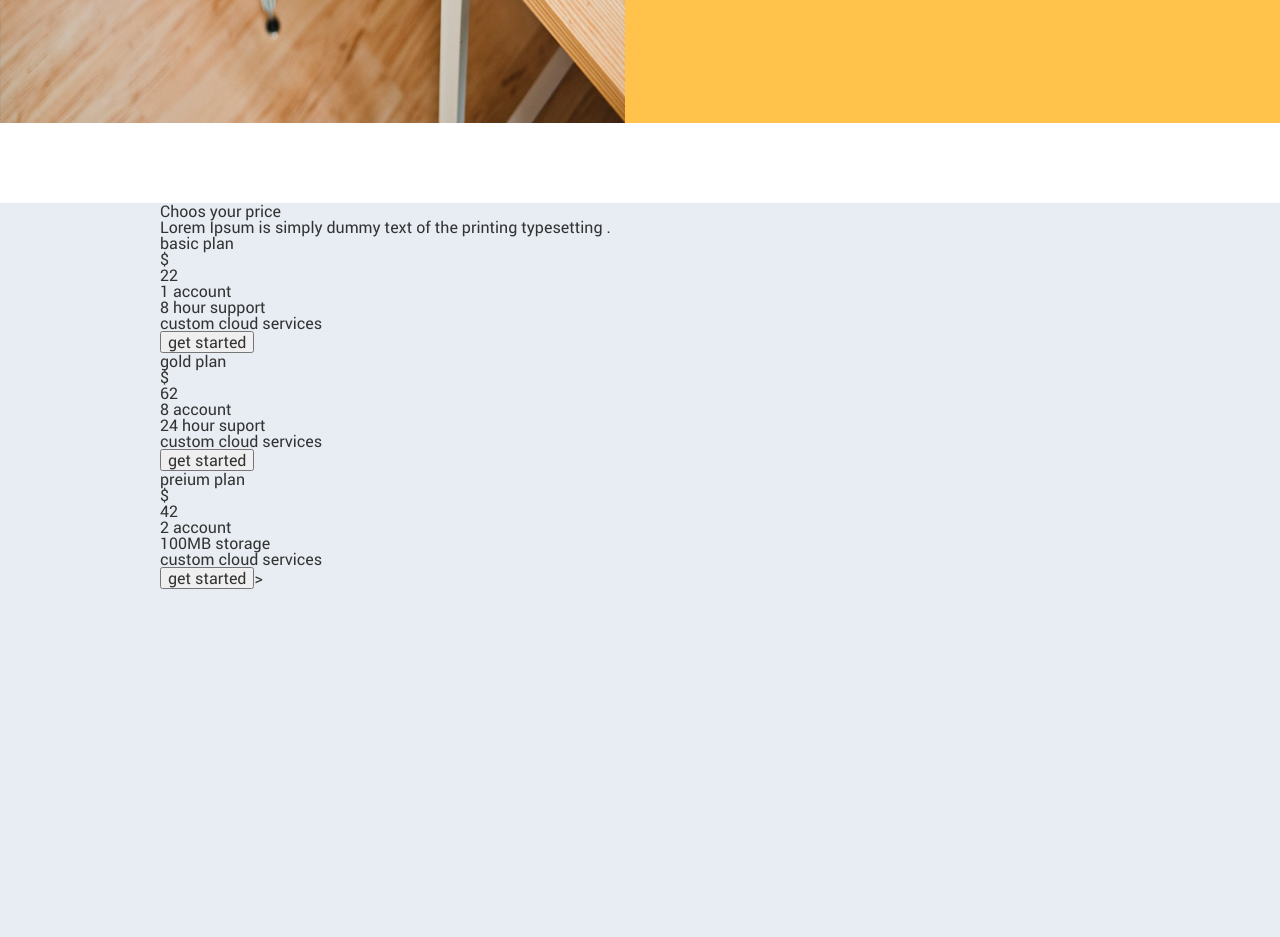
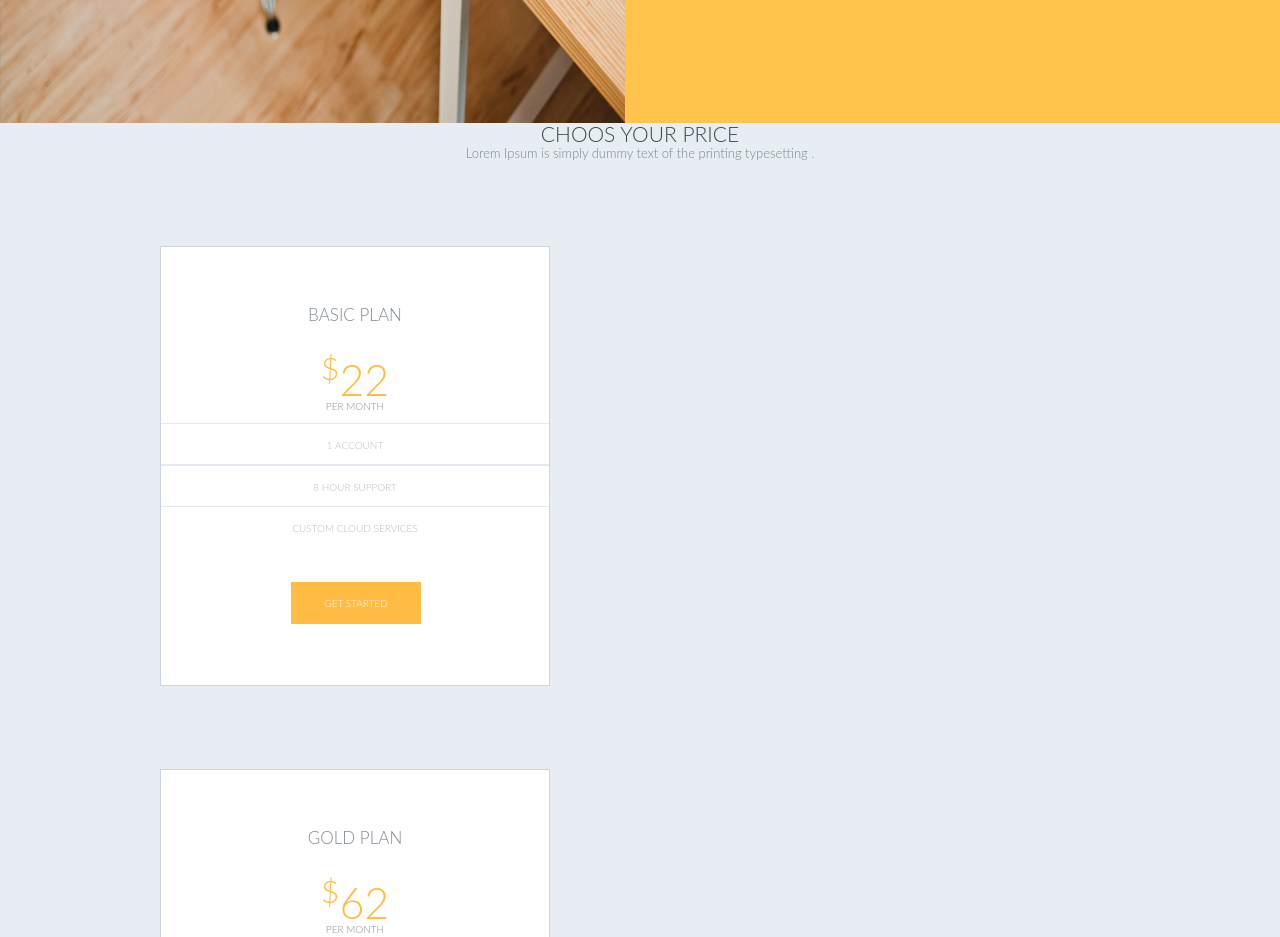
Before and after one commit to marinaopolko/BusinessTheme, a plain HTML site: page index_siarhei.html in a window 1280 px wide. Shown: the part 1940-2877 px from the top of the page. Drawn offline with Linux system fonts and the light colour scheme.

Commit message:
Не доделала

```diff
--- a/css/main.css
+++ b/css/main.css
@@ -407,6 +407,98 @@ button.btn_about{
 }
 section.price{
     height: 900px;
-    margin-top: 80px;
     background-color: #e7edf3;
 }
+div.pricing-heading>h1{
+    font-family: "Lato Light", sans-serif;
+    font-size: 21px;
+    color: #394b50;
+    text-align: center;
+    text-transform: uppercase;
+    font-weight: 500;
+}
+div.pricing-heading>p{
+    font-family: "Lato Light", sans-serif;
+    font-size: 13px;
+    color: #75888d;
+    text-align: center;
+    line-height: 1.5;
+}
+div.basic-plan, div.gold-plan, div.premium-plan{
+    margin-top: 83px;
+    width: 390px;
+    height: 440px;
+    background-color: #FFFFFF;
+    border: 1px solid #ccd5df;
+}
+div.basic-plan>h2, div.gold-plan>h2, div.premium-plan>h2{
+    font-family: "Lato Light", sans-serif;
+    font-size: 17px;
+    color: #818b95;
+    text-align: center;
+    line-height: 1.5;
+    text-transform: uppercase;
+    margin-top: 55px;
+}
+div.basic-plan>p, div.gold-plan>p, div.premium-plan>p{
+    font-family: "Lato Light", sans-serif;
+    font-size: 43px;
+    color: #ffbb42;
+    text-align: center;
+    text-transform: uppercase;
+    margin-top: 30px;
+}
+div.basic-plan>h1.per, div.gold-plan>h1.per, div.premium-plan>h1.per{
+    font-family: "Lato Light", sans-serif;
+    font-size: 10px;
+    color: #818b95;
+    text-align: center;
+    text-transform: uppercase;
+    margin-bottom: 12px;
+}
+div.basic-plan>h1.account, div.gold-plan>h1.account, div.premium-plan>h1.account{
+    font-family: "Lato Light", sans-serif;
+    font-size: 10px;
+    color: #b5bbc1;
+    text-align: center;
+    text-transform: uppercase;
+    padding-top: 16px;
+    padding-bottom: 14px;
+    border-bottom: 1px solid #e2e9f0;
+    border-top: 1px solid #e2e9f0;
+}
+div.basic-plan>h1.services, div.gold-plan>h1.services, div.premium-plan>h1.services {
+    font-family: "Lato Light", sans-serif;
+    font-size: 10px;
+    color: #b5bbc1;
+    text-align: center;
+    text-transform: uppercase;
+    padding-top: 16px;
+    padding-bottom: 14px;
+}
+div.basic-plan>button, div.gold-plan>button, div.premium-plan>button {
+    width: 130px;
+    height: 42px;
+    font-family: "Lato Light", sans-serif;
+    font-size: 10px;
+    color: #FFFFFF;
+    text-transform: uppercase;
+    padding-top: 16px;
+    padding-bottom: 16px;
+    border-radius: 1px;
+    border: none;
+    background-color: #ffbb42 ;
+    margin-top: 35px;
+    margin-left: 130px;
+}
+button:focus{
+    outline: none!important;
+}
+div.basic-plan:hover, div.gold-plan:hover, div.premium-plan:hover{
+    margin-top: 30px;
+    width: 390px;
+    height: 500px;
+    background-color: #709dca;
+    border: none;
+    color: #FFFFFF;
+}
--- a/index_siarhei.html
+++ b/index_siarhei.html
@@ -195,30 +195,30 @@
             </div>
             <div class="basic-plan">
                 <h2>basic plan</h2>
-                <p class="currency">$</p>
-                <h1 class="cost">22</h1>
+                <p><sup>$</sup>22</p>
+                <h1 class="per">Per month</h1>
                 <h1 class="account">1 account</h1>
-                <h1>8 hour support</h1>
-                <h1>custom cloud services</h1>
+                <h1 class="account">8 hour support</h1>
+                <h1 class="services">custom cloud services</h1>
                 <button> get started</button>
             </div>
             <div class="gold-plan">
                 <h2>gold plan</h2>
-                <p class="currency">$</p>
-                <h1 class="cost">62</h1>
+                <p><sup>$</sup>62</p>
+                <h1 class="per">Per month</h1>
                 <h1 class="account">8 account</h1>
-                <h1>24 hour suport</h1>
-                <h1>custom cloud services</h1>
+                <h1 class="account">24 hour suport</h1>
+                <h1 class="services">custom cloud services</h1>
                 <button> get started</button>
             </div>
             <div class="premium-plan">
                 <h2>preium plan</h2>
-                <p class="currency">$</p>
-                <h1 class="cost">42</h1>
+                <p ><sup>$</sup>42</p>
+                <h1 class="per">Per month</h1>
                 <h1 class="account">2 account</h1>
-                <h1>100MB storage</h1>
-                <h1>custom cloud services</h1>
-                <button> get started</button>>
+                <h1 class="account">100MB storage</h1>
+                <h1 class="services">custom cloud services</h1>
+                <button> get started</button>
             </div>
         </div>
 
```
